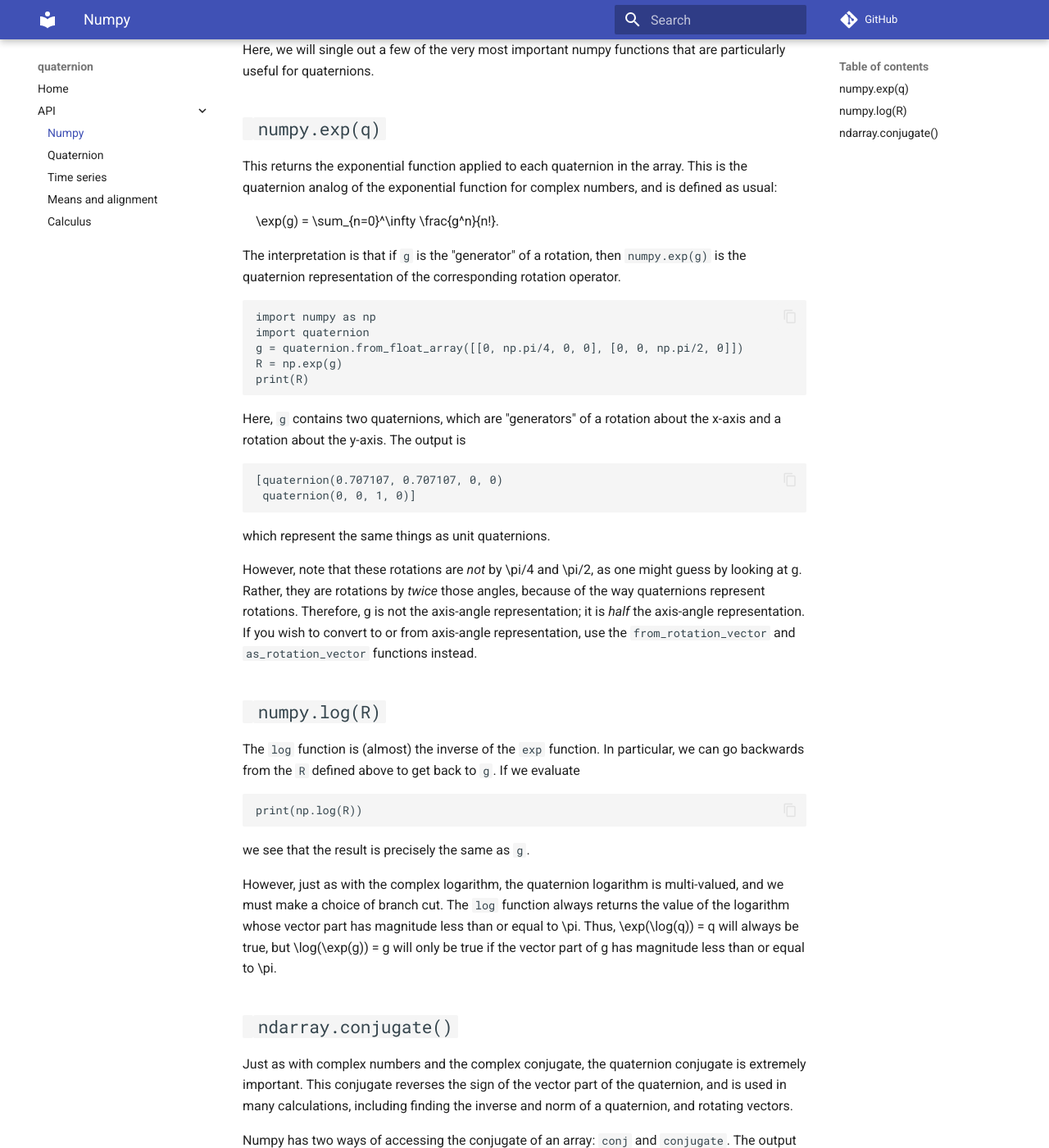
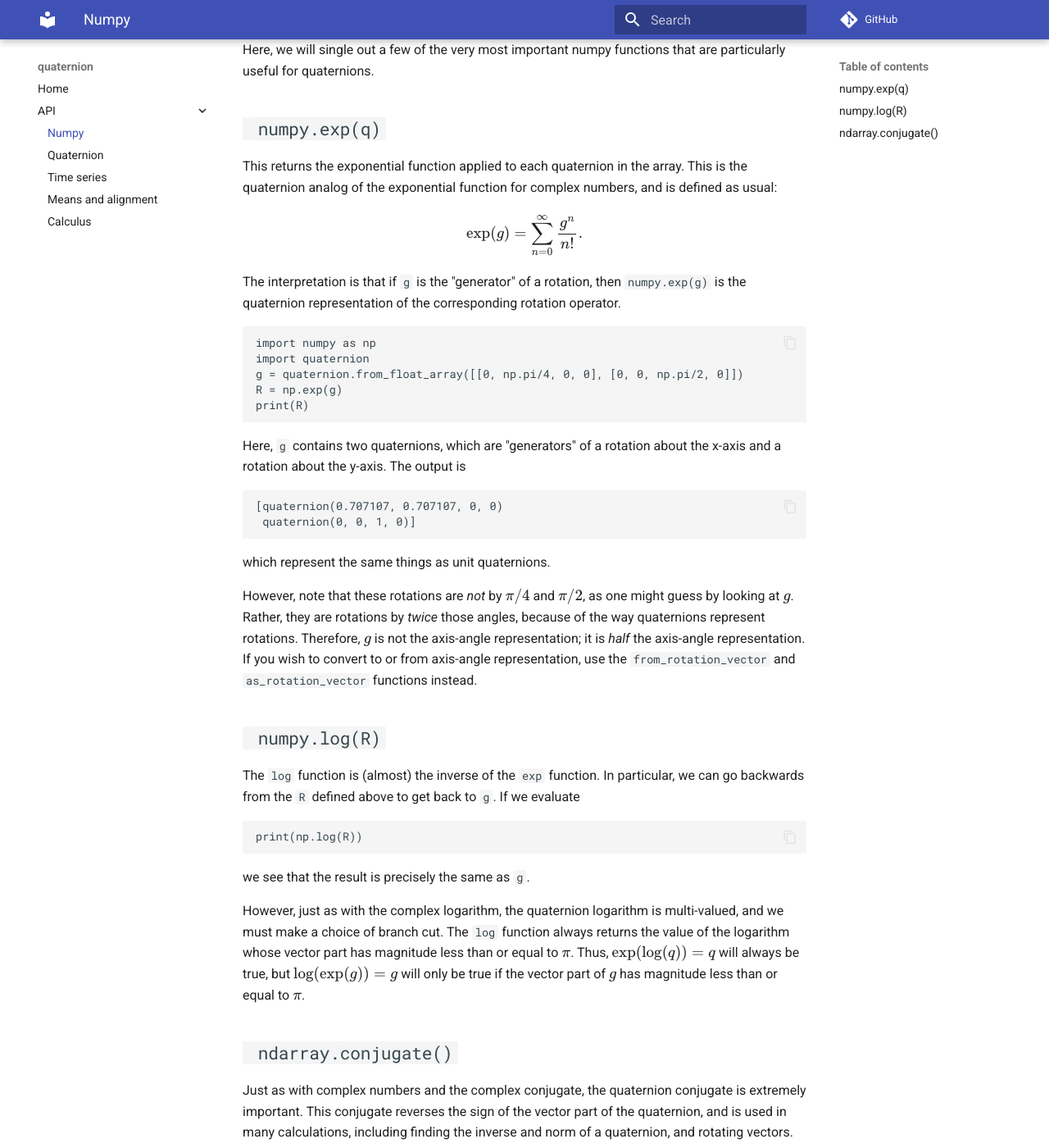
Before and after one commit to moble/quaternion, an MkDocs documentation site: the page built from docs/numpy.md, in a window 1280 px wide and 1400 px high, scrolled down 394 px. Shown: the whole window at 82% size. Built offline with MkDocs 1.6.1 and Material for MkDocs 9.7.7, drawn with Linux system fonts in a browser that asks for light colours; comment, search, counter and statistics services are not loaded.

Commit message:
Remove pymdownx.arithmatex, expand acceptable delimiter set

```diff
--- a/docs/javascript/mathjax.js
+++ b/docs/javascript/mathjax.js
@@ -1,7 +1,7 @@
 window.MathJax = {
     tex: {
         inlineMath: [["$", "$"], ["\\(", "\\)"]],
-        displayMath: [["\\[", "\\]"]],
+        displayMath: [["$$", "$$"], ["\\[", "\\]"]],
         processEscapes: true,
         processEnvironments: true
     }
--- a/docs/numpy.md
+++ b/docs/numpy.md
@@ -23,9 +23,7 @@ This returns the exponential function applied to each quaternion in
 the array.  This is the quaternion analog of the exponential function
 for complex numbers, and is defined as usual:
 
-\[
-\exp(g) = \sum_{n=0}^\infty \frac{g^n}{n!}.
-\]
+$$ \exp(g) = \sum_{n=0}^\infty \frac{g^n}{n!}. $$
 
 The interpretation is that if `g` is the "generator" of a rotation,
 then `numpy.exp(g)` is the quaternion representation of the
--- a/mkdocs.yml
+++ b/mkdocs.yml
@@ -17,7 +17,7 @@ markdown_extensions:
   - footnotes
   - toc:
       permalink: true
-  - pymdownx.arithmatex
+  # - pymdownx.arithmatex
 
 theme:
   name: "material"
```
